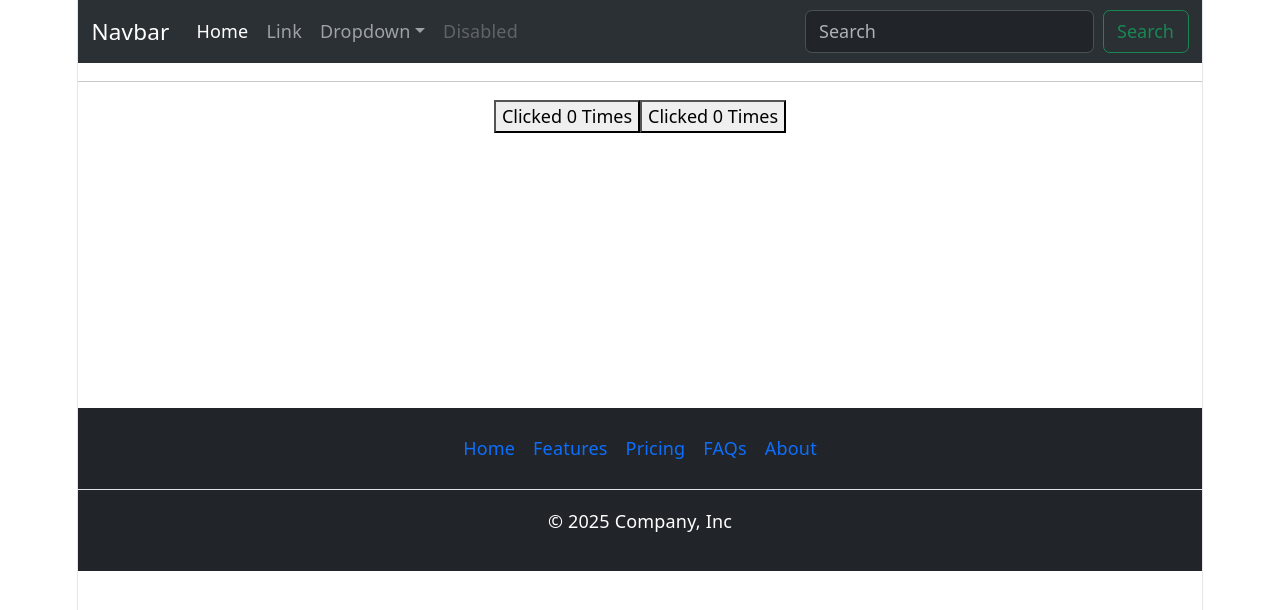
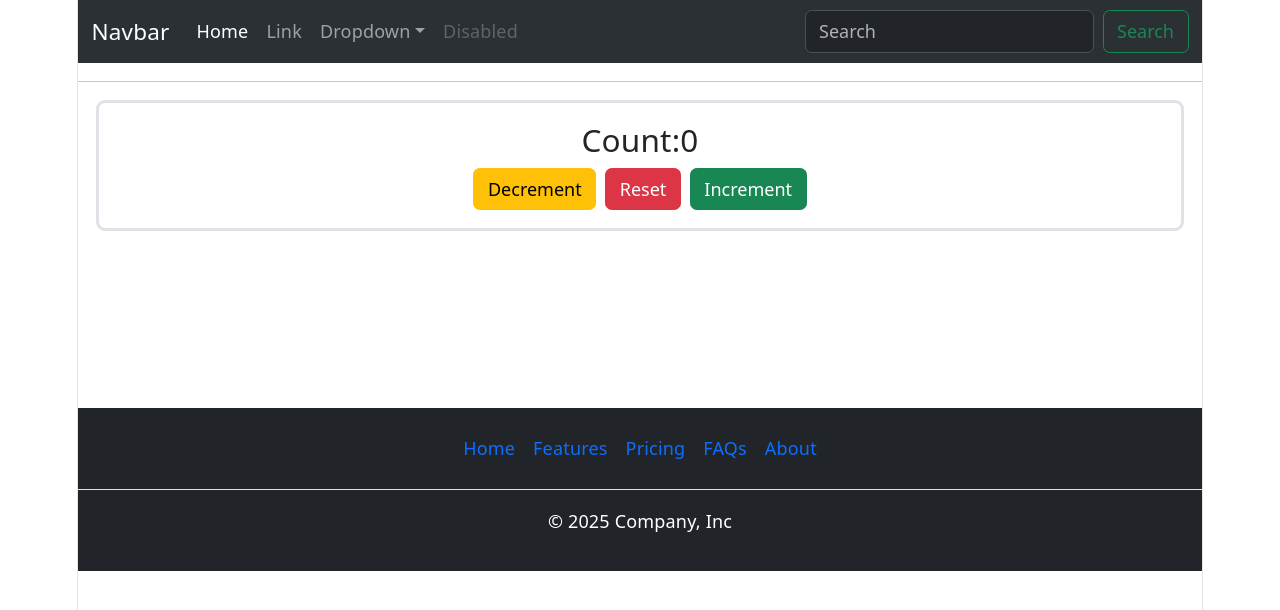
Before and after one commit to sanjaysamantra1/eureka_20_april_2026, a React (Vite) app in the folder react/React_App_1/: page / in a window 1280 px wide. Shown: the top 610 px of the page. Built offline with nearby package versions, Linux system fonts and the light colour scheme.

Commit message:
logger HOC

```diff
--- /dev/null
+++ b/react/React_App_1/src/components/HOC/MyCounter.tsx
@@ -0,0 +1,23 @@
+import { useState } from 'react'
+import  withLogger from '../../utils/Logger_HOC';
+
+function MyCounter() {
+  const [count, setCount] = useState(0);
+
+  return <div className="border border-3 rounded-3 m-3 p-3 text-center">
+          <h3>Count:{count}</h3>
+
+          <button className="btn btn-warning" onClick={()=>setCount(count-1)}>
+              Decrement
+          </button>
+          <button className="btn btn-danger mx-2" onClick={()=>setCount(0)}>
+              Reset
+          </button>
+          <button className="btn btn-success" onClick={()=>{
+              setCount((prevState)=>prevState+1); // async code
+              console.log('count: ',count);
+          }}>Increment</button>
+      </div>
+}
+// export default MyCounter;
+export default withLogger(MyCounter);
--- a/react/React_App_1/src/components/body/Body.tsx
+++ b/react/React_App_1/src/components/body/Body.tsx
@@ -29,6 +29,7 @@ import UseMemoTest from "../hooks/UseMemoTest";
 import EventDemo1 from "../events/EventDemo1";
 import ClickCounter from "../HOC/ClickCounter";
 import HoverCounter from "../HOC/HoverCounter";
+import MyCounter from "../HOC/MyCounter";
 
 function Body() {
   /*  console.log(addition(10, 20));
@@ -80,8 +81,9 @@ function Body() {
       {/* <UserDetails /> */}
       {/* <UseMemoTest/> */}
       {/* <EventDemo1/> */}
-      <ClickCounter/>
-      <HoverCounter/>
+      {/* <ClickCounter/>
+      <HoverCounter/> */}
+      <MyCounter/>
     </div>
   );
 }
--- /dev/null
+++ b/react/React_App_1/src/utils/Logger_HOC.tsx
@@ -0,0 +1,14 @@
+import { useEffect } from "react";
+
+export default function withLogger(WrappedComponent: any) {
+  return function EnhancedComponent(props: any) {
+    useEffect(() => {
+      console.log(`${WrappedComponent.name} mounted`);
+      return () => {
+        console.log(`${WrappedComponent.name} unmounted`);
+      };
+    }, []);
+    console.log(`${WrappedComponent.name} rendered`);
+    return <WrappedComponent {...props} />;
+  };
+}
```
Also changed, not shown: 1 other file (tests, documents, lock files or other folders).
